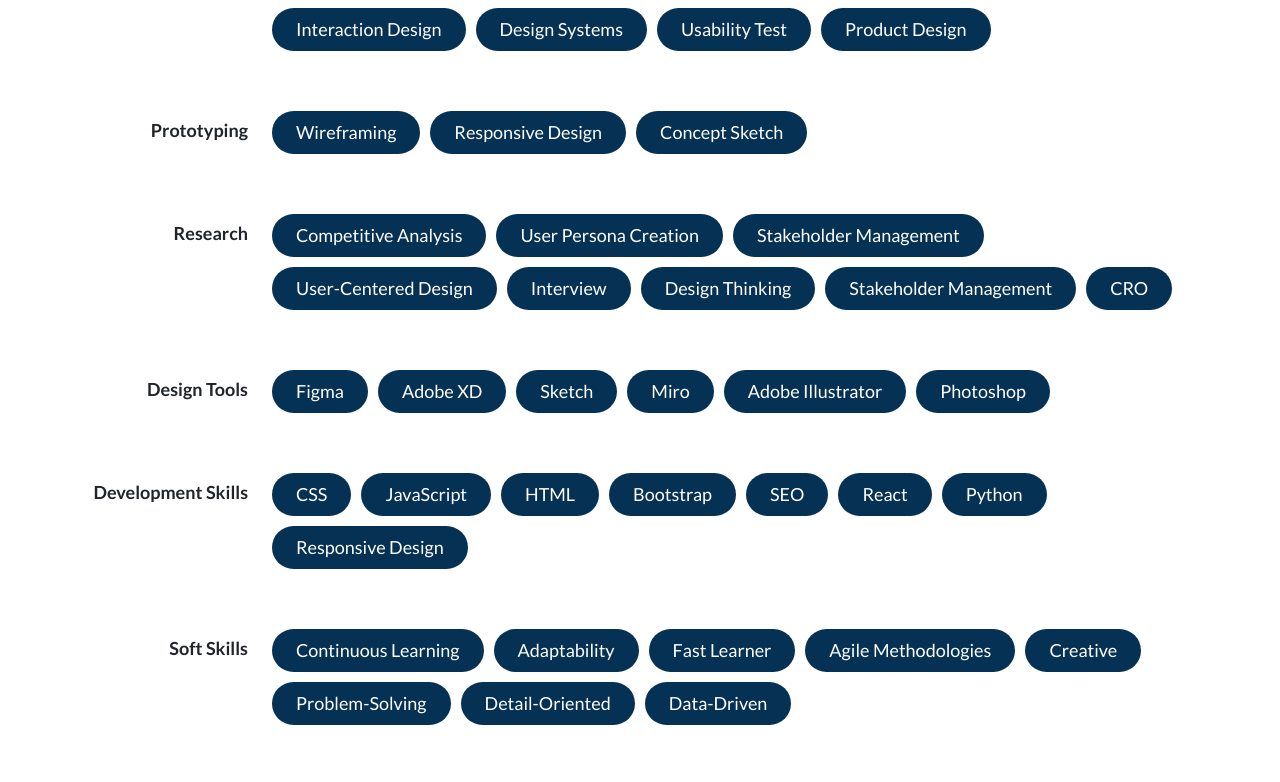
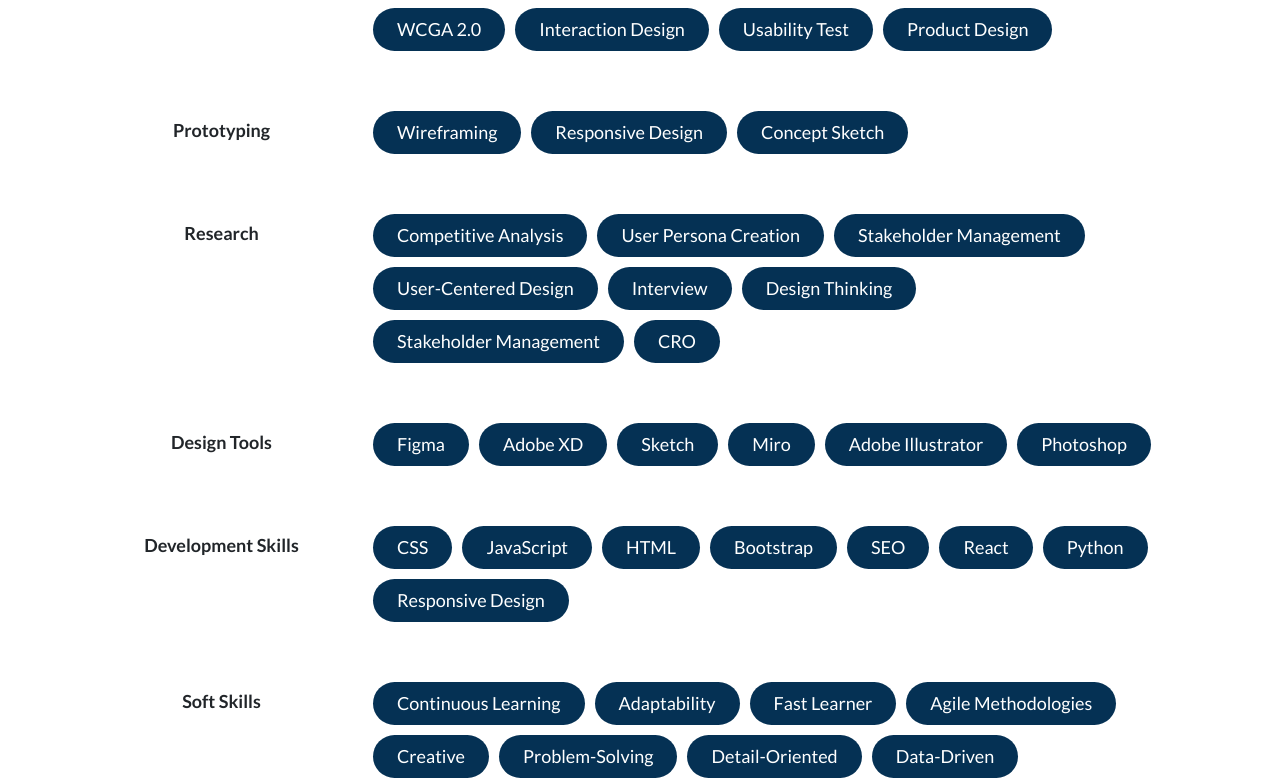
Before and after one commit to SabaKD/my-portfolio-react, a React (Create React App) app: page /AboutMe in a window 1280 px wide. Shown: the part 918-1700 px from the top of the page. Built offline with nearby package versions, Linux system fonts and the light colour scheme.

Commit message:
about me page is done

```diff
--- a/src/Components/Aboutme.css
+++ b/src/Components/Aboutme.css
@@ -61,19 +61,31 @@
     background-color: #fff;
 }
 
-.AboutmeSkillset .set{
+
+.AboutmeHandleTags .set {
     margin-bottom: 50px;
 }
-.AboutmeSkillset .tags{
+
+.AboutmeHandleTags .tags {
     display: flex;
     flex-wrap: wrap;
 
 }
-.AboutmeSkillset .title {
-    text-align: right;
+
+.AboutmeHandleTags .title {
+    text-align: center;
     font-size: 18px;
     font-weight: 700;
     padding-top: 6px;
+}
+.AboutmeHandleTags .tag{
+    font-size: 18px;
+    background-color: var(--accent-color);
+    color: white;
+    padding: 8px 24px;
+    margin: 0px 10px 10px 0px;
+    border-radius: 50px;
+    text-transform: capitalize;
 }
 .AboutmeTags{
     font-size: 18px;
--- /dev/null
+++ b/src/Components/AboutmeHandleTags.js
@@ -0,0 +1,26 @@
+import React from "react";
+import AboutmeTags from "./AboutmeTags";
+
+
+export default function AboutmeHandleTags(props){
+
+
+    return(
+        <div className="AboutmeHandleTags container">
+
+           <div className="row set">
+    <div className="col-3 title">
+        {props.taglist[props.taglist.length - 1]}
+    </div>
+    <div className="col-9 tags">
+        {props.taglist.slice(0, -1).map((t, index) => (
+            <AboutmeTags key={index} tag={t} />
+        ))}
+    </div>
+</div>
+
+
+
+        </div>
+    )
+}
--- a/src/Components/AboutmeSkillset.js
+++ b/src/Components/AboutmeSkillset.js
@@ -1,114 +1,77 @@
 import React from "react";
-import AboutmeTags from "./AboutmeTags";
+import AboutmeHandleTags from "./AboutmeHandleTags";
 
 
 export default function AboutmeSkillset(){
     const tags= [
-        {
-            0 : "Design Thinking",
-            1 : "User Research"
-        }
+        [
+            "Design Thinking",
+            "User Research",
+            "Visual Design",
+            "Information Architecture",
+            "WCGA 2.0",
+            "Interaction Design",
+            "Usability Test",
+            "Product design",
+            "UX/UI Design"
+        ],
+        [
+            "Wireframing",
+            "Responsive Design",
+            "Concept sketch",
+            "Prototyping"
+        ],
+        [
+            "competitive analysis",
+            "User Persona Creation",
+            "Stakeholder management",
+            "User-centered design",
+            "Interview",
+            "Design thinking",
+            "Stakeholder management",
+            "CRO",
+            "Research"
+        ],
+        [
+            "Figma",
+            "Adobe XD",
+            "Sketch",
+            "Miro",
+            "Adobe illustrator",
+            "Photoshop",
+            "Design Tools"
+        ],
+        [
+
+            "CSS",
+            "JavaScript",
+            "HTML",
+            "Bootstrap",
+            "SEO",
+            "React",
+            "Python",
+            "Responsive Design",
+            "Development Skills"
+        ],
+        [
+            "Continuous Learning",
+            "Adaptability",
+            "Fast learner",
+            "Agile Methodologies",
+            "Creative",
+            "Problem-solving",
+            "Detail-oriented",
+            "Data-Driven",
+            "Soft Skills"
+        ]
     ]
     return(
         <div className="container AboutmeSkillset">
-
-            <div className="row set">
-                <div className="col-2 title">
-                    UX/UI Design
-                </div>
-                <div className="col-10 tags">
-                    <AboutmeTags tag={"Design Thinking"} />
-                    <AboutmeTags tag={"User Research"} />
-                    <AboutmeTags tag={"Visual Design"} />
-                    <AboutmeTags tag={"Information Architecture"} />
-                    <AboutmeTags tag={"WCGA 2.0"} />
-                    <AboutmeTags tag={"Interaction Design"} />
-                    <AboutmeTags tag={"Design Systems"} />
-                    <AboutmeTags tag={"Usability Test"} />
-                    <AboutmeTags tag={"Product design"} />
-
-                </div>
-            </div>
-            <div className="row set">
-                <div className="col-2 title">
-                    Prototyping
-                </div>
-                <div className="col-10 tags">
-                    <AboutmeTags tag={"Wireframing "} />
-                    <AboutmeTags tag={"Responsive Design"} />
-                    <AboutmeTags tag={"Concept sketch"} />
-
-
-                </div>
-            </div>
-            <div className="row set">
-                <div className="col-2 title">
-                    Research
-                </div>
-                <div className="col-10 tags">
-                    <AboutmeTags tag={"competitive analysis"} />
-                    <AboutmeTags tag={"User Persona Creation"} />
-                    <AboutmeTags tag={"Stakeholder management"} />
-                    <AboutmeTags tag={"User-centered design"} />
-                    <AboutmeTags tag={"Interview"} />
-                    <AboutmeTags tag={"Design thinking"} />
-                    <AboutmeTags tag={"Stakeholder management"} />
-                    <AboutmeTags tag={"CRO"} />
-
-
-                </div>
-            </div>
-            <div className="row set">
-                <div className="col-2 title">
-                    Design Tools
-                </div>
-                <div className="col-10 tags">
-                    <AboutmeTags tag={"Figma"} />
-                    <AboutmeTags tag={"Adobe XD"} />
-                    <AboutmeTags tag={"Sketch"} />
-                    <AboutmeTags tag={"Miro"} />
-                    <AboutmeTags tag={"Adobe illustrator"} />
-                    <AboutmeTags tag={"Photoshop"} />
-
-
-
-                </div>
-            </div>
-            <div className="row set">
-                <div className="col-2 title">
-                    Development Skills
-                </div>
-                <div className="col-10 tags">
-                    <AboutmeTags tag={"CSS"} />
-                    <AboutmeTags tag={"JavaScript"} />
-                    <AboutmeTags tag={"HTML"} />
-                    <AboutmeTags tag={"Bootstrap"} />
-                    <AboutmeTags tag={"SEO"} />
-                    <AboutmeTags tag={"React"} />
-                    <AboutmeTags tag={"Python"} />
-                    <AboutmeTags tag={"Responsive Design"} />
-
-
-                </div>
-            </div>
-            <div className="row set">
-                <div className="col-2 title">
-                    Soft Skills
-                </div>
-                <div className="col-10 tags">
-                    <AboutmeTags tag={"Continuous Learning"} />
-                    <AboutmeTags tag={"Adaptability"} />
-                    <AboutmeTags tag={"Fast learner"} />
-                    <AboutmeTags tag={"Agile Methodologies"} />
-                    <AboutmeTags tag={"Creative"} />
-                    <AboutmeTags tag={"Problem-solving"} />
-                    <AboutmeTags tag={"Detail-oriented"} />
-                    <AboutmeTags tag={"Data-Driven"} />
-
-
-                </div>
-            </div>
-
+            {
+                tags.map((tag , index)=>(
+                    <AboutmeHandleTags taglist = {tag}/>
+                ))
+            }
         </div>
     )
 }
```
